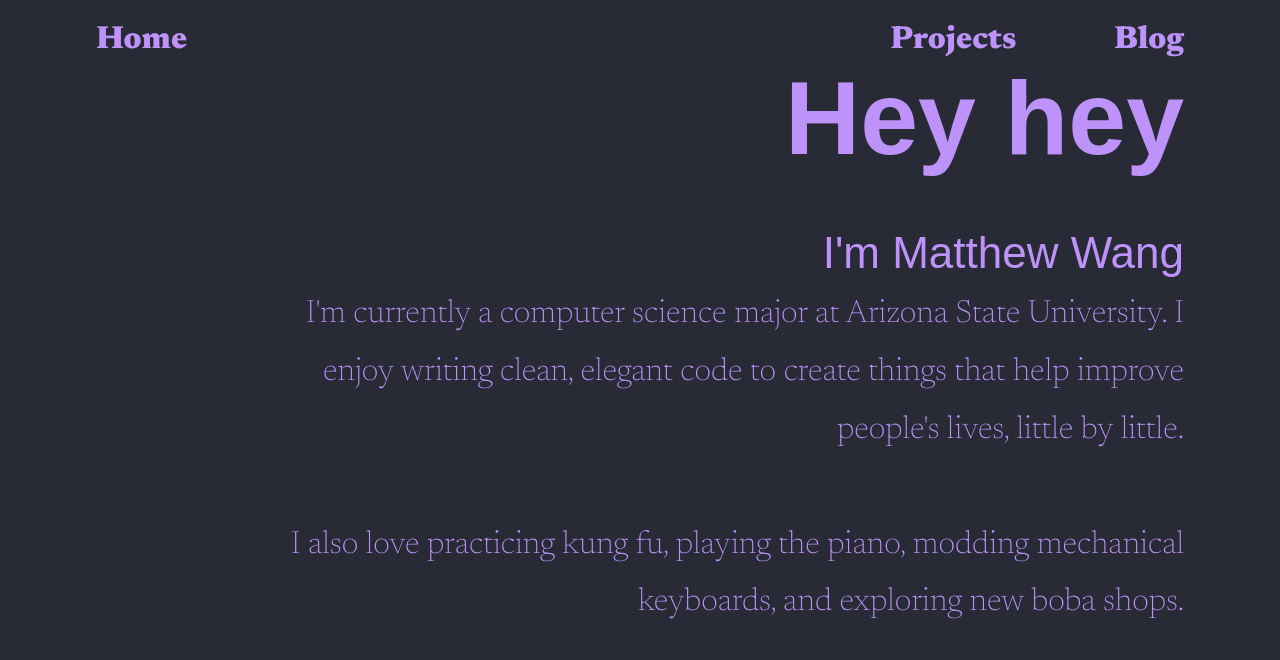
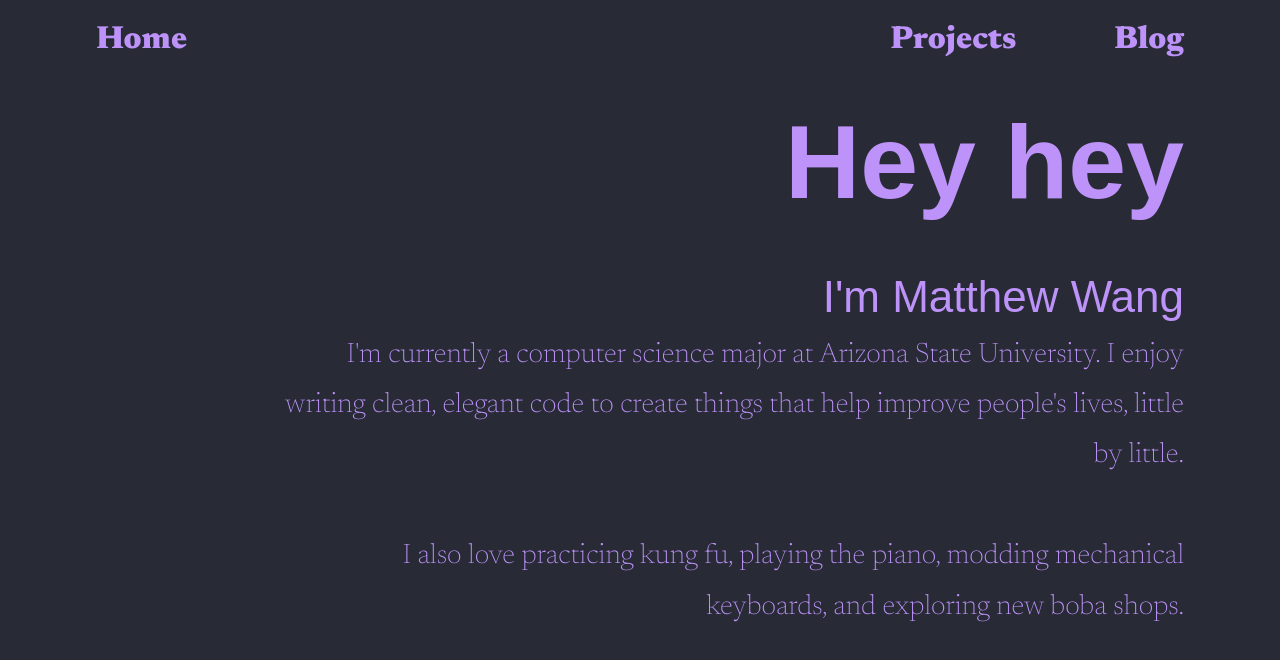
Before and after one commit to sintheiaa/mattswang.dev, a Next.js app: page / in a window 1280 px wide. Shown: the top 660 px of the page. Built offline with nearby package versions, Linux system fonts and the light colour scheme; a web font is replaced by a local one.

Commit message:
changed font size

```diff
--- a/app/page.tsx
+++ b/app/page.tsx
@@ -36,7 +36,7 @@ const largerSubtitleStyle: React.CSSProperties = {
 };
 
 const largerTextStyle: React.CSSProperties = {
-  fontSize: '2rem',
+  fontSize: '1.75rem',
   lineHeight: '1.8',
   fontWeight: '500',
 };
```
